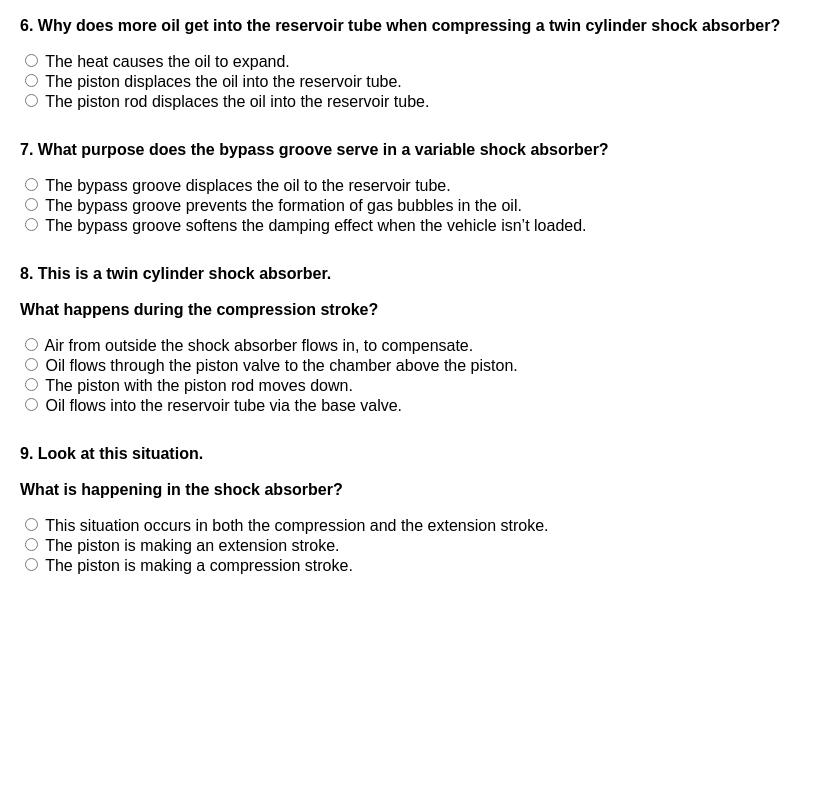
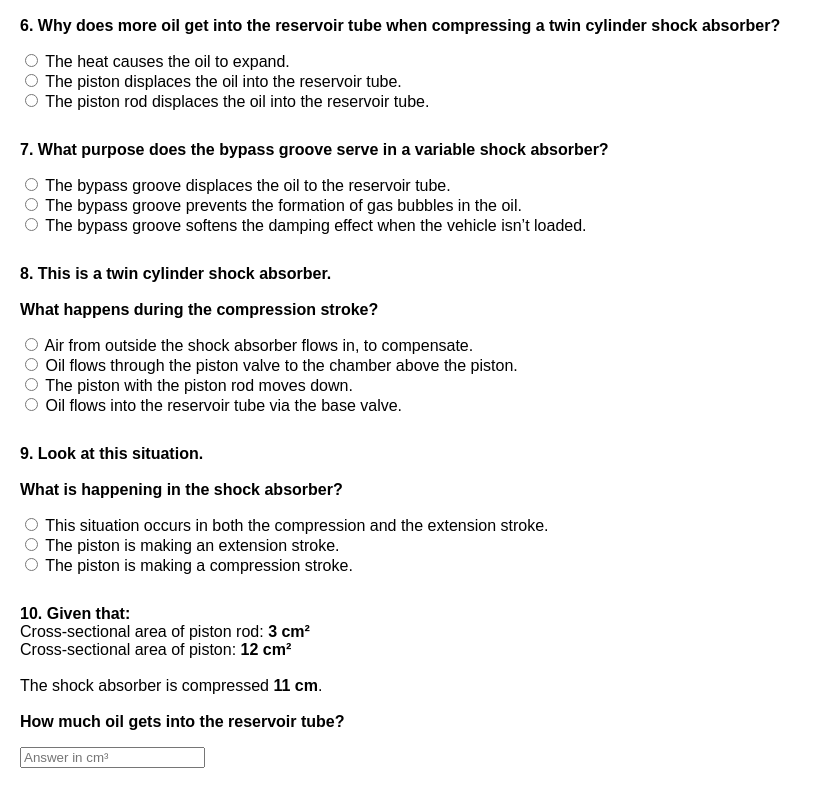
Before and after one commit to allizamariee/michael, a plain HTML site: page index.html in a window 1280 px wide. Shown: the part 653-1451 px from the top of the page, without its empty margins (0-823 px from the left). Before the commit the page ends 1258 px from the top, so only its background shows below. Drawn offline with Linux system fonts and the light colour scheme.

Commit message:
Update index.html

```diff
--- a/index.html
+++ b/index.html
@@ -85,6 +85,18 @@
   <label><input type="radio" name="q9"> The piston is making a compression stroke.</label><br>
 </div>
 
+<!-- Question 10 -->
+<div class="question" id="q10">
+  <p><strong>10. Given that:</strong><br>
+    Cross-sectional area of piston rod: <strong>3 cm²</strong><br>
+    Cross-sectional area of piston: <strong>12 cm²</strong><br><br>
+    The shock absorber is compressed <strong>11 cm</strong>.<br><br>
+    <strong>How much oil gets into the reservoir tube?</strong>
+  </p>
+  <input type="text" id="answer10" placeholder="Answer in cm³">
+</div>
+
+
 
 </body>
 </html>
```
